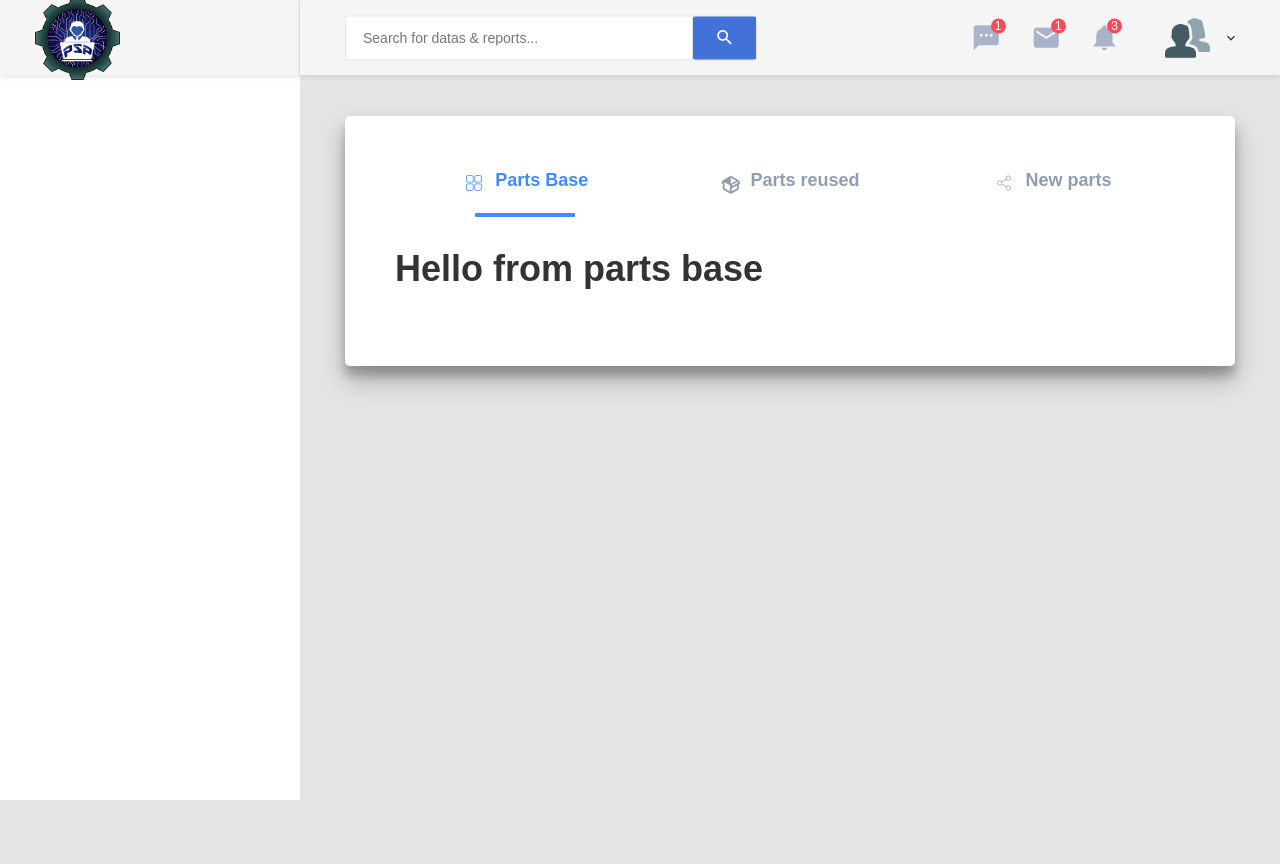
After one commit to crisboleda/psp, a Django app: template templates/parts_of_code/parts.html in a window 1280 px wide. The commit adds this page. Run offline with Django 3.2, Linux system fonts and the light colour scheme; the template is opened without the code that fills it, so the values that code supplies are empty; some libraries are stand-ins or nearby versions; grey boxes are pictures that could not be loaded.

Commit message:
Se empieza a trabajar en el módulo de size estimation template

```diff
--- a/programs/forms.py
+++ b/programs/forms.py
@@ -1,6 +1,8 @@
 
 # Django
 from django import forms
+
+from django.contrib.sessions.models import Session
 
 # Models
 from programs.models import Program, ProgrammingLanguage
--- a/programs/urls.py
+++ b/programs/urls.py
@@ -4,11 +4,13 @@ from django.urls import path
 
 # Views
 from programs.views import (AdminListProgramView, CreateProgramView, ProgrammerListProgramView,
-                            DetailProgramView)
+                            DetailProgramView, TemplatePartsCodeView)
 
 urlpatterns = [
     path('modules/<int:pk_module>/programs/', AdminListProgramView.as_view(), name='list_programs'),
     path('modules/<int:pk_module>/programs/create/', CreateProgramView.as_view(), name='create_program'),
     path('programs/', ProgrammerListProgramView.as_view(), name='programs_programmer'),
     path('programs/<int:pk_program>/', DetailProgramView.as_view(), name='detail_program'),
+
+    path('programs/<int:pk_program>/parts_code/', TemplatePartsCodeView.as_view(), name='parts_of_code')
 ]
--- a/programs/views/__init__.py
+++ b/programs/views/__init__.py
@@ -1,3 +1,5 @@
 
 from .programs import (AdminListProgramView, CreateProgramView, ProgrammerListProgramView,
                         DetailProgramView)
+
+from .parts_of_code import (TemplatePartsCodeView)
--- /dev/null
+++ b/static/css/parts_of_code/menu_tap.css
@@ -0,0 +1,257 @@
+
+
+
+.tabs {
+  position: relative;
+  background: white;
+  padding: 50px;
+  padding-bottom: 80px;
+  width: 100%;
+  height: 250px;
+  box-shadow: 0 14px 28px rgba(0, 0, 0, 0.25), 0 10px 10px rgba(0, 0, 0, 0.22);
+  border-radius: 5px;
+  min-width: 240px;
+}
+.tabs input[name="tab-control"] {
+  display: none;
+}
+.tabs .content section h2,
+.tabs ul li label {
+  font-weight: bold;
+  font-size: 18px;
+  color: #428BFF;
+}
+.tabs ul {
+  list-style-type: none;
+  padding-left: 0;
+  display: -webkit-box;
+  display: flex;
+  -webkit-box-orient: horizontal;
+  -webkit-box-direction: normal;
+          flex-direction: row;
+  margin-bottom: 10px;
+  -webkit-box-pack: justify;
+          justify-content: space-between;
+  -webkit-box-align: end;
+          align-items: flex-end;
+  flex-wrap: wrap;
+}
+.tabs ul li {
+  box-sizing: border-box;
+  -webkit-box-flex: 1;
+          flex: 1;
+  width: 25%;
+  padding: 0 10px;
+  text-align: center;
+}
+.tabs ul li label {
+  -webkit-transition: all 0.3s ease-in-out;
+  transition: all 0.3s ease-in-out;
+  color: #929daf;
+  padding: 5px auto;
+  overflow: hidden;
+  text-overflow: ellipsis;
+  display: block;
+  cursor: pointer;
+  -webkit-transition: all 0.2s ease-in-out;
+  transition: all 0.2s ease-in-out;
+  white-space: nowrap;
+  -webkit-touch-callout: none;
+  -webkit-user-select: none;
+  -moz-user-select: none;
+  -ms-user-select: none;
+  user-select: none;
+}
+.tabs ul li label br {
+  display: none;
+}
+.tabs ul li label svg {
+  fill: #929daf;
+  height: 1.2em;
+  vertical-align: bottom;
+  margin-right: 0.2em;
+  -webkit-transition: all 0.2s ease-in-out;
+  transition: all 0.2s ease-in-out;
+}
+.tabs ul li label:hover, .tabs ul li label:focus, .tabs ul li label:active {
+  outline: 0;
+  color: #bec5cf;
+}
+.tabs ul li label:hover svg, .tabs ul li label:focus svg, .tabs ul li label:active svg {
+  fill: #bec5cf;
+}
+.tabs .slider {
+  position: relative;
+  width: 33%;
+  -webkit-transition: all 0.33s cubic-bezier(0.38, 0.8, 0.32, 1.07);
+  transition: all 0.33s cubic-bezier(0.38, 0.8, 0.32, 1.07);
+}
+.tabs .slider .indicator {
+  position: relative;
+  width: 100px;
+  max-width: 100%;
+  margin: 0 auto;
+  height: 4px;
+  background: #428BFF;
+  border-radius: 1px;
+}
+.tabs .content {
+  margin-top: 30px;
+}
+.tabs .content section {
+  display: none;
+  -webkit-animation-name: content;
+          animation-name: content;
+  -webkit-animation-direction: normal;
+          animation-direction: normal;
+  -webkit-animation-duration: 0.3s;
+          animation-duration: 0.3s;
+  -webkit-animation-timing-function: ease-in-out;
+          animation-timing-function: ease-in-out;
+  -webkit-animation-iteration-count: 1;
+          animation-iteration-count: 1;
+  line-height: 1.4;
+}
+.tabs .content section h2 {
+  color: #428BFF;
+  display: none;
+}
+.tabs .content section h2::after {
+  content: "";
+  position: relative;
+  display: block;
+  width: 30px;
+  height: 3px;
+  background: #428BFF;
+  margin-top: 5px;
+  left: 1px;
+}
+.tabs input[name="tab-control"]:nth-of-type(1):checked ~ ul > li:nth-child(1) > label {
+  cursor: default;
+  color: #428BFF;
+}
+.tabs input[name="tab-control"]:nth-of-type(1):checked ~ ul > li:nth-child(1) > label svg {
+  fill: #428BFF;
+}
+@media (max-width: 600px) {
+  .tabs input[name="tab-control"]:nth-of-type(1):checked ~ ul > li:nth-child(1) > label {
+    background: rgba(0, 0, 0, 0.08);
+  }
+}
+.tabs input[name="tab-control"]:nth-of-type(1):checked ~ .slider {
+  -webkit-transform: translateX(0%);
+          transform: translateX(0%);
+}
+.tabs input[name="tab-control"]:nth-of-type(1):checked ~ .content > section:nth-child(1) {
+  display: block;
+}
+.tabs input[name="tab-control"]:nth-of-type(2):checked ~ ul > li:nth-child(2) > label {
+  cursor: default;
+  color: #428BFF;
+}
+.tabs input[name="tab-control"]:nth-of-type(2):checked ~ ul > li:nth-child(2) > label svg {
+  fill: #428BFF;
+}
+@media (max-width: 600px) {
+  .tabs input[name="tab-control"]:nth-of-type(2):checked ~ ul > li:nth-child(2) > label {
+    background: rgba(0, 0, 0, 0.08);
+  }
+}
+.tabs input[name="tab-control"]:nth-of-type(2):checked ~ .slider {
+  -webkit-transform: translateX(100%);
+          transform: translateX(100%);
+}
+.tabs input[name="tab-control"]:nth-of-type(2):checked ~ .content > section:nth-child(2) {
+  display: block;
+}
+.tabs input[name="tab-control"]:nth-of-type(3):checked ~ ul > li:nth-child(3) > label {
+  cursor: default;
+  color: #428BFF;
+}
+.tabs input[name="tab-control"]:nth-of-type(3):checked ~ ul > li:nth-child(3) > label svg {
+  fill: #428BFF;
+}
+@media (max-width: 600px) {
+  .tabs input[name="tab-control"]:nth-of-type(3):checked ~ ul > li:nth-child(3) > label {
+    background: rgba(0, 0, 0, 0.08);
+  }
+}
+.tabs input[name="tab-control"]:nth-of-type(3):checked ~ .slider {
+  -webkit-transform: translateX(200%);
+          transform: translateX(200%);
+}
+.tabs input[name="tab-control"]:nth-of-type(3):checked ~ .content > section:nth-child(3) {
+  display: block;
+}
+.tabs input[name="tab-control"]:nth-of-type(4):checked ~ ul > li:nth-child(4) > label {
+  cursor: default;
+  color: #428BFF;
+}
+.tabs input[name="tab-control"]:nth-of-type(4):checked ~ ul > li:nth-child(4) > label svg {
+  fill: #428BFF;
+}
+@media (max-width: 600px) {
+  .tabs input[name="tab-control"]:nth-of-type(4):checked ~ ul > li:nth-child(4) > label {
+    background: rgba(0, 0, 0, 0.08);
+  }
+}
+.tabs input[name="tab-control"]:nth-of-type(4):checked ~ .slider {
+  -webkit-transform: translateX(300%);
+          transform: translateX(300%);
+}
+.tabs input[name="tab-control"]:nth-of-type(4):checked ~ .content > section:nth-child(4) {
+  display: block;
+}
+@-webkit-keyframes content {
+  from {
+    opacity: 0;
+    -webkit-transform: translateY(5%);
+            transform: translateY(5%);
+  }
+  to {
+    opacity: 1;
+    -webkit-transform: translateY(0%);
+            transform: translateY(0%);
+  }
+}
+@keyframes content {
+  from {
+    opacity: 0;
+    -webkit-transform: translateY(5%);
+            transform: translateY(5%);
+  }
+  to {
+    opacity: 1;
+    -webkit-transform: translateY(0%);
+            transform: translateY(0%);
+  }
+}
+@media (max-width: 1000px) {
+  .tabs ul li label {
+    white-space: initial;
+  }
+  .tabs ul li label br {
+    display: initial;
+  }
+  .tabs ul li label svg {
+    height: 1.5em;
+  }
+}
+@media (max-width: 600px) {
+  .tabs ul li label {
+    padding: 5px;
+    border-radius: 5px;
+  }
+  .tabs ul li label span {
+    display: none;
+  }
+  .tabs .slider {
+    display: none;
+  }
+  .tabs .content {
+    margin-top: 20px;
+  }
+  .tabs .content section h2 {
+    display: block;
+  }
+}
--- a/static/css/programs_programmer.css
+++ b/static/css/programs_programmer.css
@@ -7,6 +7,7 @@ body {
 
 .program-container {
   height: auto;
+  margin-right: 50px;
   width: 350px;
   border-radius: 5px;
   background: #fffffb;
@@ -72,6 +73,7 @@ body {
   background: linear-gradient(45deg, #ff6b6c, #ffc145, #ffc145, #ff6b6c);
   background-size: 300% 300%;
   outline: none;
+  margin-bottom: 30px;
   transition: all 200ms ease-in-out;
 }
 
@@ -89,6 +91,7 @@ body {
 }
 
 .program-container footer {
+  position: absolute;
   display: flex;
   justify-content: space-between;
   align-items: center;
--- a/templates/menus/items_menu.html
+++ b/templates/menus/items_menu.html
@@ -47,7 +47,7 @@
                     <a href=""><i class="fas fa-chart-line"></i>PIP</a>
                 </li>
                 <li>
-                    <a href=""><i class="fas fa-paper-plane"></i>Size Estimation template</a>
+                    <a href="{% url 'programs:parts_of_code' program_opened.pk %}"><i class="fas fa-paper-plane"></i>Size Estimation template</a>
                 </li>
                 <li>
                     <a href=""><i class="fas fa-crosshairs"></i>Test report</a>
--- /dev/null
+++ b/templates/parts_of_code/new_parts.html
@@ -0,0 +1 @@
+<h1>Hello from new parts!!</h1>
--- /dev/null
+++ b/templates/parts_of_code/parts.html
@@ -0,0 +1,62 @@
+
+{% extends 'base/dashboard.html' %}
+
+{% block 'title' %}PSP | Parts of Code{% endblock %}
+
+{% block 'links' %}
+    {% load static %}
+    <link rel="stylesheet" href="{% static 'css/parts_of_code/menu_tap.css' %}">
+{% endblock %}
+
+
+{% block 'content' %}
+
+    <div class="tabs">
+        <input type="radio" id="tab1" name="tab-control" checked>
+        <input type="radio" id="tab2" name="tab-control">
+        <input type="radio" id="tab3" name="tab-control">
+        <ul>
+            <li title="Features">
+                <label for="tab1" role="button">
+                    <svg viewBox="0 0 24 24">
+                        <path d="M16.803,18.615h-4.535c-1,0-1.814-0.812-1.814-1.812v-4.535c0-1.002,0.814-1.814,1.814-1.814h4.535c1.001,0,1.813,0.812,1.813,1.814v4.535C18.616,17.803,17.804,18.615,16.803,18.615zM17.71,12.268c0-0.502-0.405-0.906-0.907-0.906h-4.535c-0.501,0-0.906,0.404-0.906,0.906v4.535c0,0.502,0.405,0.906,0.906,0.906h4.535c0.502,0,0.907-0.404,0.907-0.906V12.268z M16.803,9.546h-4.535c-1,0-1.814-0.812-1.814-1.814V3.198c0-1.002,0.814-1.814,1.814-1.814h4.535c1.001,0,1.813,0.812,1.813,1.814v4.534C18.616,8.734,17.804,9.546,16.803,9.546zM17.71,3.198c0-0.501-0.405-0.907-0.907-0.907h-4.535c-0.501,0-0.906,0.406-0.906,0.907v4.534c0,0.501,0.405,0.908,0.906,0.908h4.535c0.502,0,0.907-0.406,0.907-0.908V3.198z M7.733,18.615H3.198c-1.002,0-1.814-0.812-1.814-1.812v-4.535c0-1.002,0.812-1.814,1.814-1.814h4.535c1.002,0,1.814,0.812,1.814,1.814v4.535C9.547,17.803,8.735,18.615,7.733,18.615zM8.64,12.268c0-0.502-0.406-0.906-0.907-0.906H3.198c-0.501,0-0.907,0.404-0.907,0.906v4.535c0,0.502,0.406,0.906,0.907,0.906h4.535c0.501,0,0.907-0.404,0.907-0.906V12.268z M7.733,9.546H3.198c-1.002,0-1.814-0.812-1.814-1.814V3.198c0-1.002,0.812-1.814,1.814-1.814h4.535c1.002,0,1.814,0.812,1.814,1.814v4.534C9.547,8.734,8.735,9.546,7.733,9.546z M8.64,3.198c0-0.501-0.406-0.907-0.907-0.907H3.198c-0.501,0-0.907,0.406-0.907,0.907v4.534c0,0.501,0.406,0.908,0.907,0.908h4.535c0.501,0,0.907-0.406,0.907-0.908V3.198z"></path>
+					</svg>
+                    <br>
+                    <span><i class="fas fa-bezier-curve"></i>Parts Base</span>
+                </label>
+            </li>
+            <li title="Delivery Contents">
+                <label for="tab2" role="button">
+                    <svg viewBox="0 0 24 24">
+                        <path d="M2,10.96C1.5,10.68 1.35,10.07 1.63,9.59L3.13,7C3.24,6.8 3.41,6.66 3.6,6.58L11.43,2.18C11.59,2.06 11.79,2 12,2C12.21,2 12.41,2.06 12.57,2.18L20.47,6.62C20.66,6.72 20.82,6.88 20.91,7.08L22.36,9.6C22.64,10.08 22.47,10.69 22,10.96L21,11.54V16.5C21,16.88 20.79,17.21 20.47,17.38L12.57,21.82C12.41,21.94 12.21,22 12,22C11.79,22 11.59,21.94 11.43,21.82L3.53,17.38C3.21,17.21 3,16.88 3,16.5V10.96C2.7,11.13 2.32,11.14 2,10.96M12,4.15V4.15L12,10.85V10.85L17.96,7.5L12,4.15M5,15.91L11,19.29V12.58L5,9.21V15.91M19,15.91V12.69L14,15.59C13.67,15.77 13.3,15.76 13,15.6V19.29L19,15.91M13.85,13.36L20.13,9.73L19.55,8.72L13.27,12.35L13.85,13.36Z" />
+                    </svg>
+                    <br><span>Parts reused</span>
+                </label>
+            </li>
+            <li title="Shipping">
+                <label for="tab3" role="button">
+                    <svg viewBox="0 0 24 24">
+                        <path d="M14.68,12.621c-0.9,0-1.702,0.43-2.216,1.09l-4.549-2.637c0.284-0.691,0.284-1.457,0-2.146l4.549-2.638c0.514,0.661,1.315,1.09,2.216,1.09c1.549,0,2.809-1.26,2.809-2.808c0-1.548-1.26-2.809-2.809-2.809c-1.548,0-2.808,1.26-2.808,2.809c0,0.38,0.076,0.741,0.214,1.073l-4.55,2.638c-0.515-0.661-1.316-1.09-2.217-1.09c-1.548,0-2.808,1.26-2.808,2.809s1.26,2.808,2.808,2.808c0.9,0,1.702-0.43,2.217-1.09l4.55,2.637c-0.138,0.332-0.214,0.693-0.214,1.074c0,1.549,1.26,2.809,2.808,2.809c1.549,0,2.809-1.26,2.809-2.809S16.229,12.621,14.68,12.621M14.68,2.512c1.136,0,2.06,0.923,2.06,2.06S15.815,6.63,14.68,6.63s-2.059-0.923-2.059-2.059S13.544,2.512,14.68,2.512M5.319,12.061c-1.136,0-2.06-0.924-2.06-2.06s0.923-2.059,2.06-2.059c1.135,0,2.06,0.923,2.06,2.059S6.454,12.061,5.319,12.061M14.68,17.488c-1.136,0-2.059-0.922-2.059-2.059s0.923-2.061,2.059-2.061s2.06,0.924,2.06,2.061S15.815,17.488,14.68,17.488" />
+                    </svg>
+                    <br><span>New parts</span>
+                </label>
+            </li>
+        </ul>
+
+        <div class="slider">
+            <div class="indicator"></div>
+        </div>
+        <div class="content">
+            <section>
+                {% include 'parts_of_code/parts_base.html' %}
+            </section>
+            <section>
+                {% include 'parts_of_code/parts_reused.html' %}
+            </section>
+            <section>
+                {% include 'parts_of_code/new_parts.html' %}
+            </section>
+        </div>
+    </div>
+
+{% endblock %}
--- /dev/null
+++ b/templates/parts_of_code/parts_base.html
@@ -0,0 +1 @@
+<h1>Hello from parts base</h1>
--- /dev/null
+++ b/templates/parts_of_code/parts_reused.html
@@ -0,0 +1 @@
+<h1>Hello from parts reused</h1>
```
Also changed, not shown: programs/views/parts_of_code.py (added, +15 -0 lines), media/users/profile/calamardo.png (added), 1 other file.
